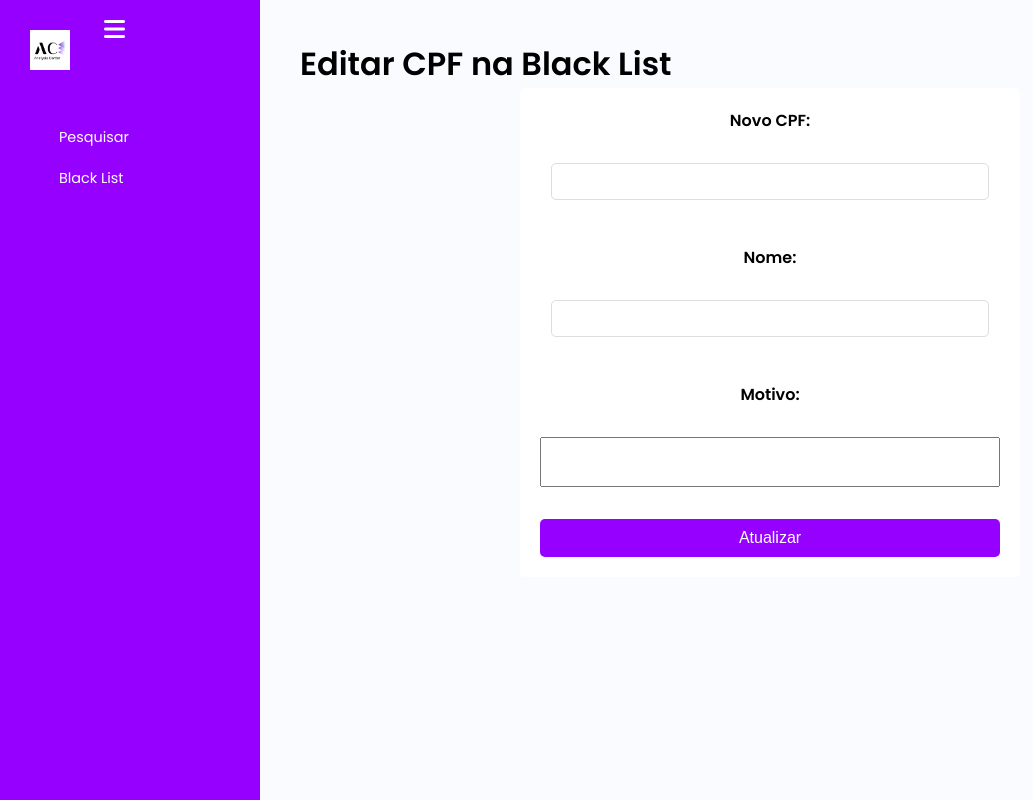
After one commit to DaviCastelo/Projeto_AnalysisCenter, a Flask app: template templates/edit_blacklist.html in a window 1280 px wide. The commit adds this page. Shown: the whole page, without its empty margins (0-1033 px from the left). Run offline with Flask 3, Linux system fonts and the light colour scheme; the template is opened without the code that fills it, so the values that code supplies are empty; some libraries are stand-ins or nearby versions.

Commit message:
Botão de editar adicionado!

```diff
--- a/app.py
+++ b/app.py
@@ -80,7 +80,6 @@ def login():
         cpf = request.form.get('cpf', '')
         senha = request.form.get('senha', '')
 
-        # Verifique se o campo CPF foi preenchido
         if not cpf:
             flash('O CPF deve ser preenchido.')
             return redirect(url_for('login'))
@@ -91,6 +90,7 @@ def login():
             query = "SELECT * FROM users WHERE cpf = %s"
             cursor.execute(query, (cpf,))
             user = cursor.fetchone()
+            cursor.fetchall()  # Ensure all results are fetched or processed
             cursor.close()
             connection.close()
 
@@ -98,7 +98,7 @@ def login():
                 session['user_id'] = user['id']
                 session['email'] = user['email']
                 flash('Login realizado com sucesso!')
-                return redirect(url_for('index'))  # Redireciona para a página index
+                return redirect(url_for('index'))
             else:
                 flash('CPF ou senha incorretos.')
                 return redirect(url_for('login'))
@@ -127,6 +127,7 @@ def blacklist():
                 query = "SELECT * FROM black_list WHERE cpf = %s"
                 cursor.execute(query, (cpf,))
                 result = cursor.fetchone()
+                cursor.fetchall()  # Ensure all results are fetched or processed
                 if result:
                     negativado = 'NEGATIVADO'
                     return render_template('blacklist.html', resultado=result, negativado=negativado)
@@ -181,6 +182,55 @@ def delete_blacklist():
         flash('Erro ao conectar ao banco de dados')
         return redirect(url_for('blacklist'))
 
+@app.route('/edit_blacklist', methods=['POST', 'GET'])
+@login_required
+def edit_blacklist():
+    if request.method == 'POST':
+        cpf = request.form.get('cpf', '')
+        connection = connect_to_database()
+        if connection:
+            cursor = connection.cursor(dictionary=True)
+            query = "SELECT * FROM black_list WHERE cpf = %s"
+            cursor.execute(query, (cpf,))
+            result = cursor.fetchone()
+            cursor.fetchall()  # Ensure all results are fetched or processed
+            cursor.close()
+            connection.close()
+
+            if result:
+                return render_template('edit_blacklist.html', result=result)
+            else:
+                flash('CPF não encontrado na Black List.')
+                return redirect(url_for('blacklist'))
+        else:
+            flash('Erro ao conectar ao banco de dados.')
+            return redirect(url_for('blacklist'))
+    return redirect(url_for('blacklist'))
+
+@app.route('/update_blacklist', methods=['POST'])
+@login_required
+def update_blacklist():
+    old_cpf = request.form.get('old_cpf', '')  # CPF antigo para buscar o registro a ser atualizado
+    new_cpf = request.form.get('new_cpf', '')  # Novo CPF
+    nome = request.form.get('nome', '')
+    motivo = request.form.get('motivo', '')
+
+    connection = connect_to_database()
+    if connection:
+        cursor = connection.cursor()
+        # Atualizar o registro no banco de dados
+        query = "UPDATE black_list SET nome = %s, cpf = %s, motivo = %s WHERE cpf = %s"
+        cursor.execute(query, (nome, new_cpf, motivo, old_cpf))
+        connection.commit()
+        cursor.close()
+        connection.close()
+
+        flash('Informações atualizadas com sucesso!')
+        return redirect(url_for('blacklist'))
+    else:
+        flash('Erro ao conectar ao banco de dados.')
+        return redirect(url_for('blacklist'))
+
 @app.route('/generate_pdf', methods=['POST'])
 @login_required
 def generate_pdf():
--- /dev/null
+++ b/templates/edit_blacklist.html
@@ -0,0 +1,56 @@
+<!DOCTYPE html>
+<html lang="pt-BR">
+<head>
+    <meta charset="UTF-8">
+    <meta name="viewport" content="width=device-width, initial-scale=1.0">
+    <title>Editar CPF na Black List</title>
+    <link rel="stylesheet" href="{{ url_for('static', filename='styles.css') }}">
+    <link href="https://fonts.googleapis.com/css2?family=Poppins:wght@400;600&display=swap" rel="stylesheet">
+    <style>
+        .flash-message {
+            color: green;
+            font-size: 18px;
+            margin: 10px 0;
+        }
+        textarea {
+            width: 100%;
+            min-height: 50px;
+            resize: none;
+            overflow: hidden;
+        }
+    </style>
+</head>
+<body>
+    <div id="sidebar" class="expand">
+        <div class="sidebar-logo">
+            <a href="#"><img src="/fotos/imagem.jpg" alt="Logo"></a>
+        </div>
+        <div class="sidebar-nav">
+            <a class="sidebar-link" href="{{ url_for('index') }}">Pesquisar</a>
+            <a class="sidebar-link" href="{{ url_for('blacklist') }}">Black List</a>
+        </div>
+    </div>
+    <button class="toggle-btn" onclick="toggleSidebar()">
+        <i class="fas fa-bars"></i>
+    </button>
+    <div class="main">
+        <div class="wrapper">
+            <div class="center-content">
+                <h1>Editar CPF na Black List</h1>
+                <form action="{{ url_for('update_blacklist') }}" method="post">
+                    <input type="hidden" name="old_cpf" value="{{ result.cpf }}">
+                    <label for="new_cpf">Novo CPF:</label><br>
+                    <input type="text" id="new_cpf" name="new_cpf" value="{{ result.cpf }}" required><br><br>
+                    <label for="nome">Nome:</label><br>
+                    <input type="text" id="nome" name="nome" value="{{ result.nome }}" required><br><br>
+                    <label for="motivo">Motivo:</label><br>
+                    <textarea id="motivo" name="motivo" required>{{ result.motivo }}</textarea><br><br>
+                    <button type="submit" class="btn-presenca">Atualizar</button>
+                </form>
+            </div>
+        </div>
+    </div>
+
+    <script src="https://kit.fontawesome.com/a076d05399.js" crossorigin="anonymous"></script>
+</body>
+</html>
```
Also changed, not shown: templates/blacklist.html (+9 -5 lines), 3108.sql (deleted), 1 other file.
